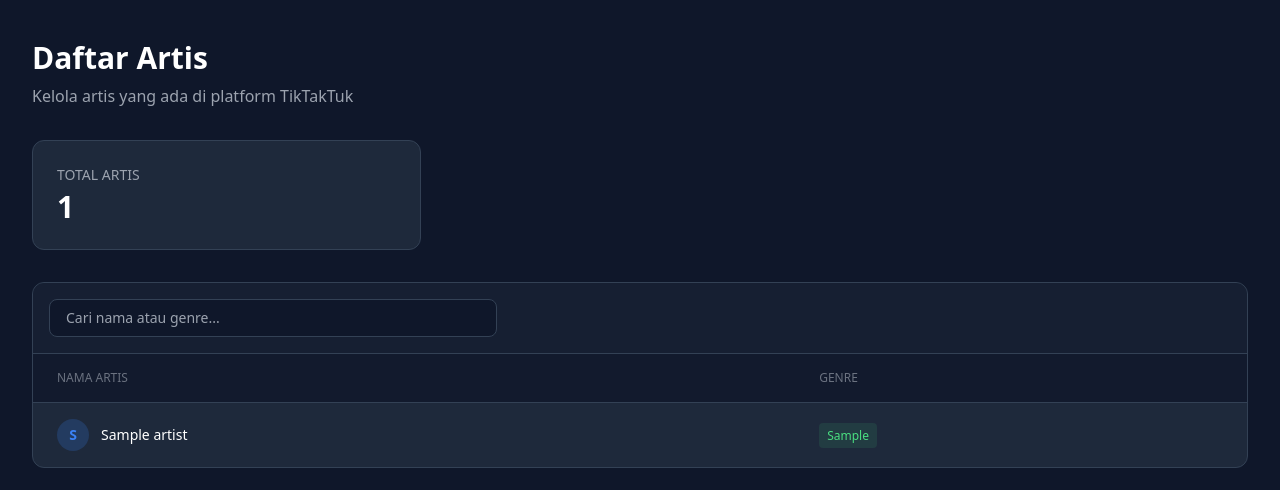
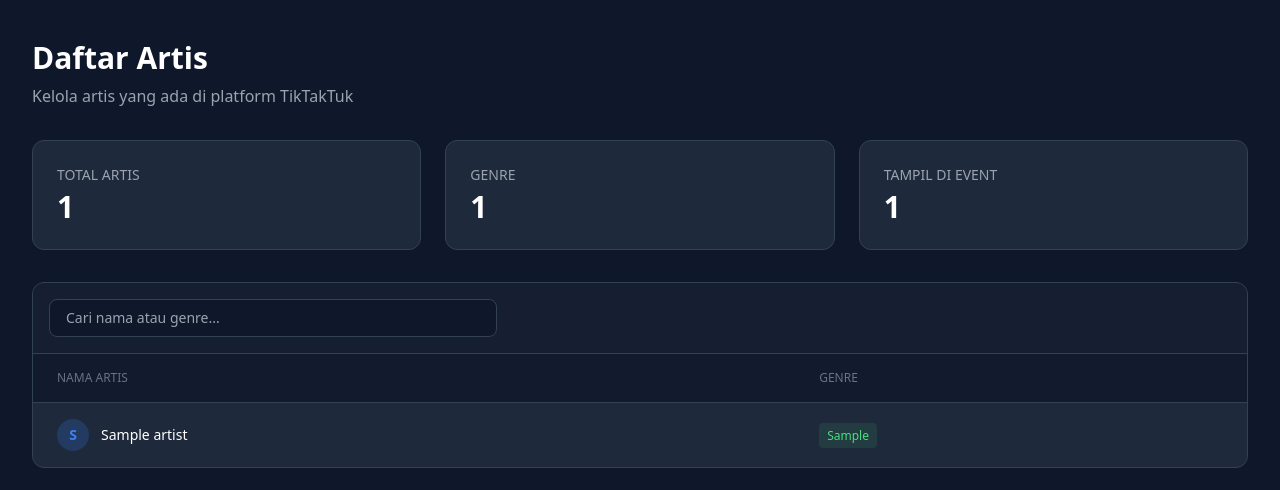
Before and after one commit to nathanaeru/TikTakTuk, a Django app: template templates/artist/artist.html in a window 1280 px wide. Shown: the part 69-559 px from the top of the page. Run offline with Django 5.2, Linux system fonts and the light colour scheme; tables that the repository leaves empty hold one stand-in row (values such as "Sample post"); the template is opened without the code that fills it: values that come from a table or form of the project are taken from there, most other values are stand-ins (such as "Sample title", 1, 10 or a date in 2020); some libraries are stand-ins or nearby versions.

Commit message:
Change FE in artist

```diff
--- a/templates/artist/artist.html
+++ b/templates/artist/artist.html
@@ -20,6 +20,14 @@
       <div class="bg-dark-card border border-dark-border rounded-xl p-6">
         <p class="text-sm text-gray-400 mb-1">TOTAL ARTIS</p>
         <h3 class="text-3xl font-bold text-white">{{ artists|length }}</h3>
+      </div>
+      <div class="bg-dark-card border border-dark-border rounded-xl p-6">
+        <p class="text-sm text-gray-400 mb-1">GENRE</p>
+        <h3 class="text-3xl font-bold text-white">{{ total_genres }}</h3>
+      </div>
+      <div class="bg-dark-card border border-dark-border rounded-xl p-6">
+        <p class="text-sm text-gray-400 mb-1">TAMPIL DI EVENT</p>
+        <h3 class="text-3xl font-bold text-white">{{ total_events }}</h3>
       </div>
     </div>
 
```
Also changed, not shown: core/views.py (+20 -0 lines).
